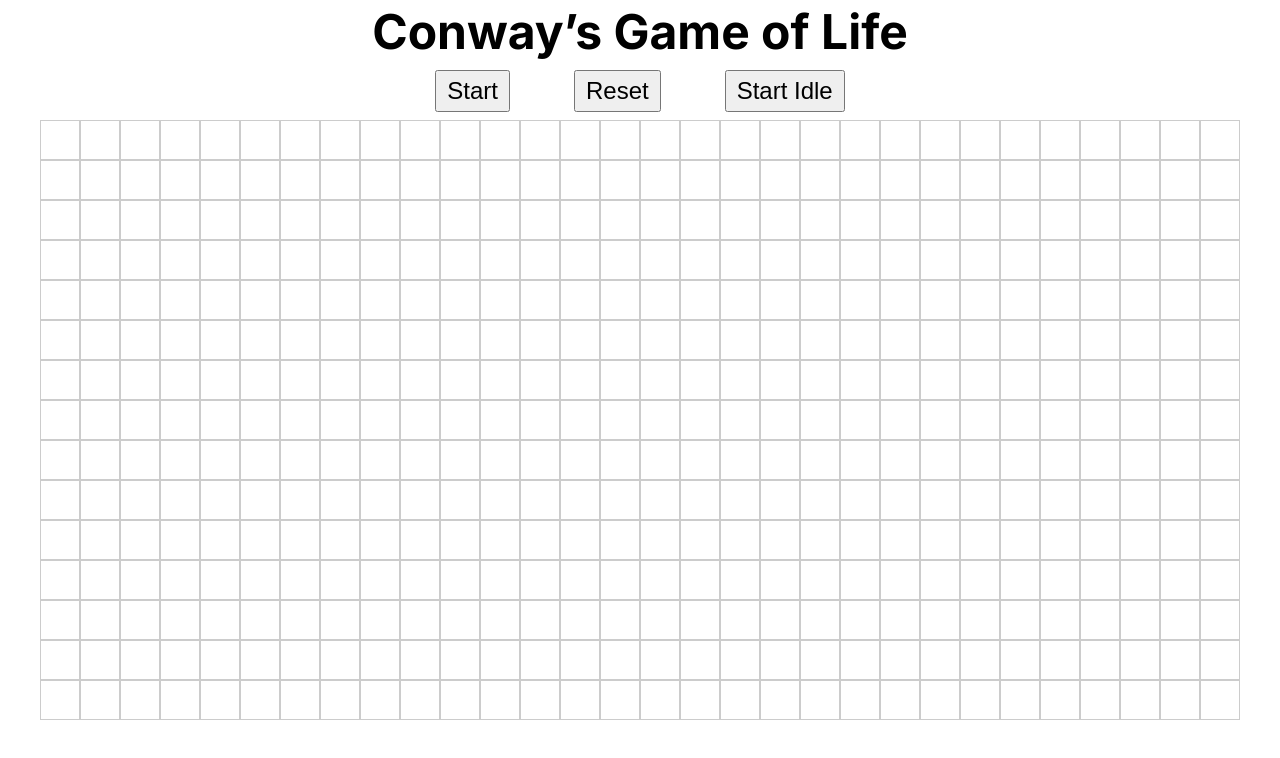
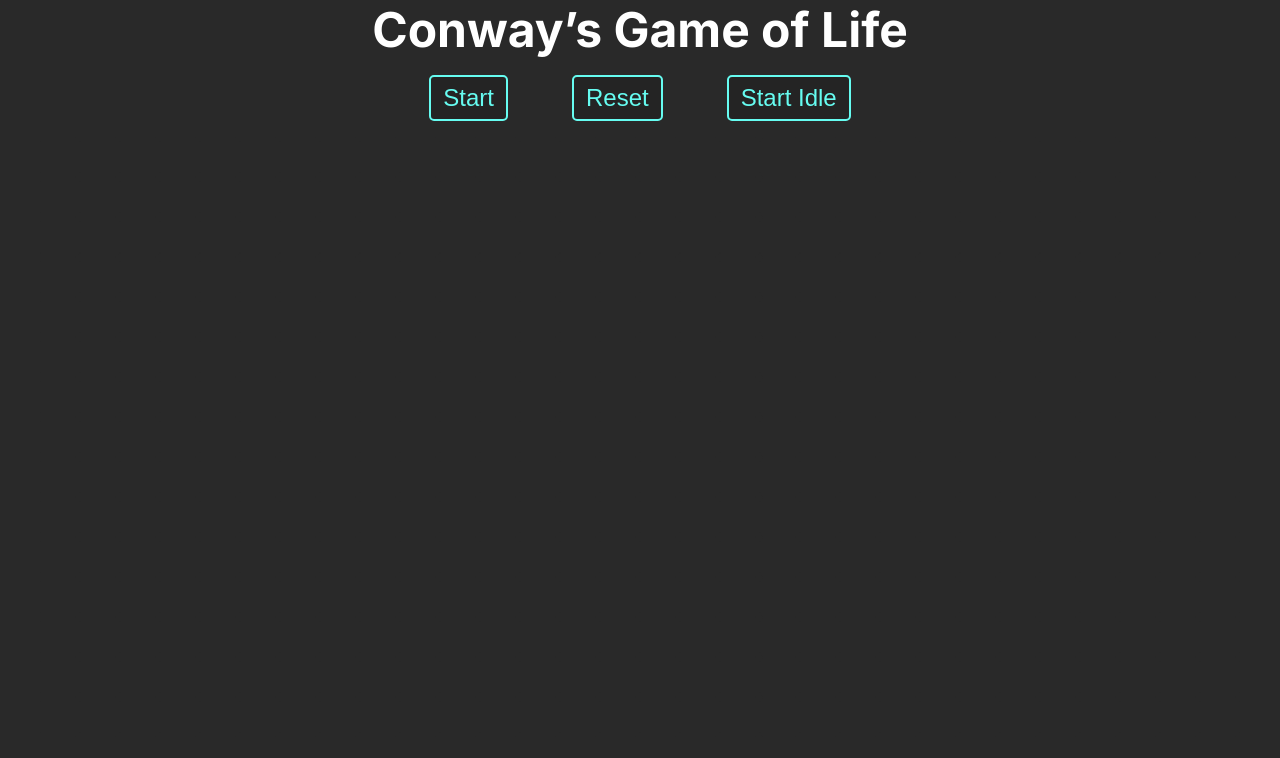
Before and after one commit to SoulDev07/Conway-Game-of-Life, a Next.js app: page / in a window 1280 px wide. Shown: the top 758 px of the page. Built offline with nearby package versions, Linux system fonts and the light colour scheme.

Commit message:
add styling

```diff
--- a/next.config.js
+++ b/next.config.js
@@ -1,6 +1,6 @@
 /** @type {import('next').NextConfig} */
 const nextConfig = {
-  basePath: "/Conway-Game-of-Life",
+  basePath: process.env.NODE_ENV === "production" ? "/Conway-Game-of-Life" : "",
   output: "export",
   reactStrictMode: true
 };
--- a/src/app/components/cell.js
+++ b/src/app/components/cell.js
@@ -2,7 +2,7 @@ import React from "react";
 import styles from "./cell.module.css";
 
 const Cell = React.memo(({ isAlive, onClick }) => (
-  <div className={styles.cell} style={{ backgroundColor: isAlive ? 'grey' : 'white' }} onClick={onClick} />
+  <div className={styles.cell} style={{ backgroundColor: isAlive && 'var(--cell-color)' }} onClick={onClick} />
 ));
 
 Cell.displayName = 'Cell';
--- a/src/app/components/cell.module.css
+++ b/src/app/components/cell.module.css
@@ -1,5 +1,6 @@
 .cell {
   width: var(--cell-size);
   height: var(--cell-size);
-  border: 1px solid #CCC;
+  border: 1px solid var(--cell-bg-color);
+  border-radius: .3rem;
 }
--- a/src/app/globals.css
+++ b/src/app/globals.css
@@ -1,5 +1,11 @@
 :root {
   --cell-size: 2.5rem;
+  --bg-color: #292929;
+  --cell-color: #66FCF1;
+  --cell-bg-color: #292929;
+  --btn-bg-color: #242424;
+  --btn-border-color: #66FCF1;
+  --btn-hover-color: #45A29F;
 
   font-synthesis: none;
   text-rendering: optimizeLegibility;
@@ -8,7 +14,12 @@
 }
 
 * {
+  box-sizing: border-box;
+  margin: 0;
   padding: 0;
-  margin: 0;
-  box-sizing: border-box;
 }
+
+body {
+  background-color: #292929;
+  color: white;
+}
--- a/src/app/page.module.css
+++ b/src/app/page.module.css
@@ -1,14 +1,13 @@
 .mainContainer {
   display: grid;
+  justify-content: center;
+  gap: 1rem;
   grid-template-rows: auto auto 1fr;
-  justify-content: center;
-  gap: .5rem;
 }
 
 .title {
   font-size: 3rem;
   text-align: center;
-  padding: .1rem 0;
 }
 
 .btnList {
@@ -18,9 +17,21 @@
 }
 
 .btn {
-  padding: 5px 10px;
+  margin: 0 2rem;
+  padding: 7px 12px;
+  background-color: var(--btn-bg-color);
+  cursor: pointer;
+  border: 2px solid var(--btn-border-color);
+  border-radius: 5px;
   font-size: 1.5rem;
-  margin: 0 2rem;
+  color: #66FCF1;
+  transition: background-color 0.2s, border-color 0.2s, color 0.2s;
+}
+
+.btn:hover {
+  background-color: var(--btn-hover-color);
+  border-color: var(--btn-hover-color);
+  color: white;
 }
 
 .gameContainer {
```
